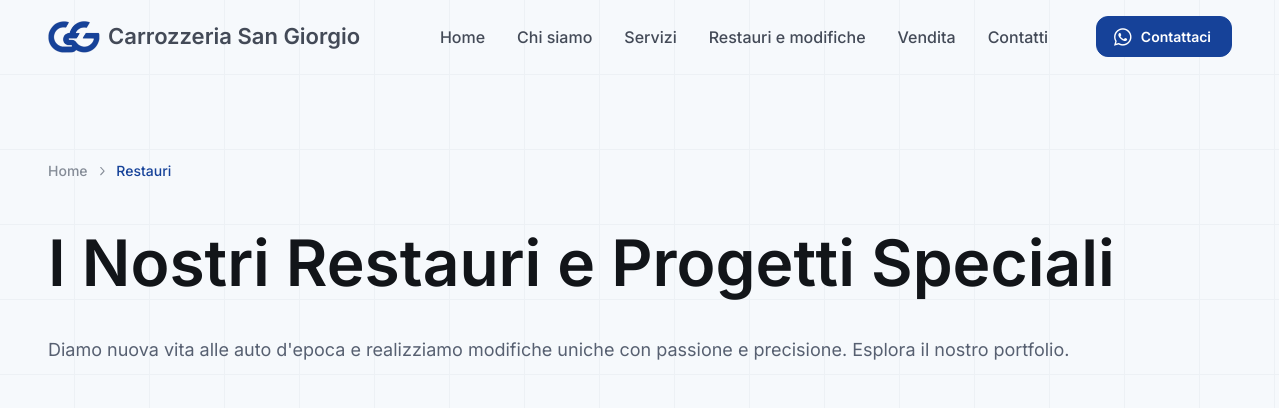
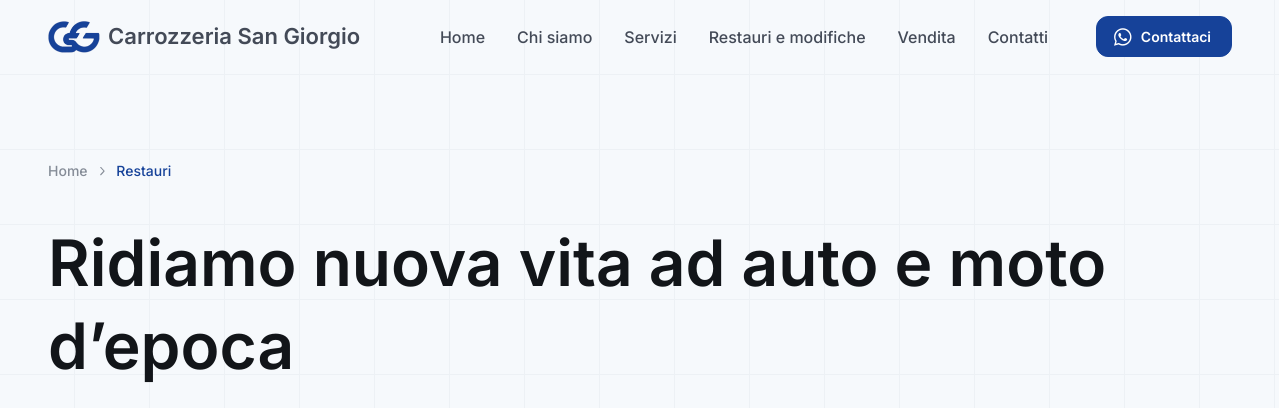
Before and after one commit to ishrid/carrozzeria_sangiorgio, a Django app: page /restauri/ in a window 1280 px wide. Shown: the top 408 px of the page. Run offline with Django 5.2, Linux system fonts and the light colour scheme; data comes from the database, SQL or seed files in the repository; some libraries are stand-ins or nearby versions.

Commit message:
dagkkkkkkk

```diff
--- a/templates/chi_siamo.html
+++ b/templates/chi_siamo.html
@@ -193,7 +193,7 @@ Oggi la tradizione continua con Monica, responsabile amministrativa, e Davide, c
       <section class="pt-5 mt-2 mt-xl-4 mt-xxl-5">
         <div class="container pt-3 pt-sm-4 pt-lg-5 mt-xl-2 mt-xxl-3">
           <div class="fs-sm text-uppercase mb-3">Le Persone</div>
-          <h2 class="display-6 pb-3 mb-lg-4">Incontra il Nostro Team</h2>
+          <h2 class="display-6 pb-3 mb-lg-4">Il nostro Team</h2>
           <div class="row row-cols-1 row-cols-sm-2 row-cols-md-3 g-4">
 
 
--- a/templates/index.html
+++ b/templates/index.html
@@ -546,8 +546,8 @@ da oltre cinquant’anni
 <section class="  py-5">
     <div class="container">
         <div class="text-center mb-5">
-            <h2 class="h1">I Nostri Lavori Migliori</h2>
-            <p class="fs-lg text-muted">Le parole non bastano. Lascia che siano le immagini dei nostri restauri a parlare della nostra passione.</p>
+            <h2 class="h1">Restauri d’epoca, emozioni senza tempo che tornano a vivere</h2>
+            <p class="fs-lg text-muted">Rimettiamo in strada la bellezza autentica di auto e moto storiche, coniugando cura artigianale e tecniche moderne per trasformare ricordi preziosi in emozioni da guidare di nuovo.</p>
         </div>
         <div class="row g-4">
               <!--
--- a/templates/restauri_list.html
+++ b/templates/restauri_list.html
@@ -74,8 +74,8 @@
                   <li class="breadcrumb-item active" aria-current="page">Restauri</li>
                 </ol>
               </nav>
-            <h1 class="display-3 pb-1 pb-sm-2 pb-md-3">I Nostri Restauri e Progetti Speciali</h1>
-            <p class="fs-lg mb-0">Diamo nuova vita alle auto d'epoca e realizziamo modifiche uniche con passione e precisione. Esplora il nostro portfolio.</p>
+            <h1 class="display-3 pb-1 pb-sm-2 pb-md-3">Ridiamo nuova vita ad auto e moto d’epoca</h1>
+            <p class="fs-lg mb-0">Ogni veicolo d’epoca ha una storia da raccontare e noi ci impegniamo a farla rivivere. Con competenza artigianale e tecniche moderne, curiamo ogni restauro nei minimi dettagli per rispettare l’autenticità del mezzo e valorizzarne la bellezza. Che sia un’auto iconica o una moto storica, la Carrozzeria San Giorgio riporta su strada i tuoi ricordi, trasformandoli in emozioni da vivere ancora.</p>
           </div>
 
            <img src="{% static 'img/copertine/cop-home.png' %}" class="img-fluid rounded" alt="" srcset="">
@@ -157,7 +157,7 @@
 
                 <div class="col-xxl-4 col-lg-4 text-center text-lg-start">
                     <div class="fs-sm text-uppercase mb-3">La Nostra Passione</div>
-                <h2 class="display-6">Esplora il Portfolio</h2>
+                <h2 class="display-6">I nostri restauri</h2>
               </div>
 
 
```
